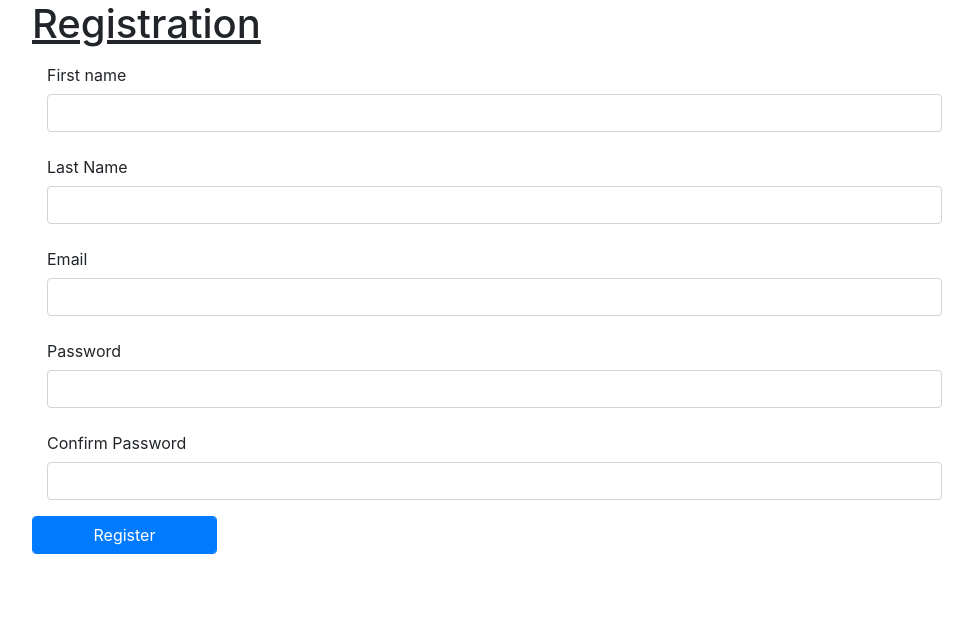
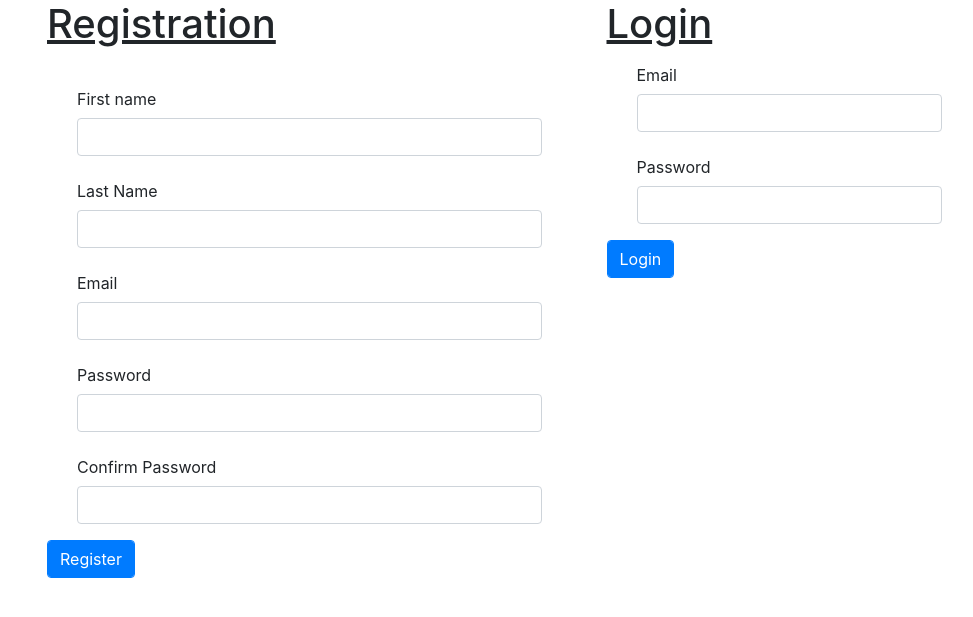
Before and after one commit to ThomasTruong01/basic_regstration, a Flask app: page / in a window 1280 px wide. Shown: the top 617 px of the page, without its empty margins (53-1026 px from the left). Run offline with Flask 2, Linux system fonts and the light colour scheme; some libraries are stand-ins or nearby versions.

Commit message:
added login

```diff
--- a/server.py
+++ b/server.py
@@ -1,19 +1,28 @@
-from flask import Flask, render_template, redirect, flash, request
+from flask import Flask, render_template, redirect, flash, request, session
 from mysqlconnection import MySQLConnection
 from validate_email import validate_email
-
+from flask_bcrypt import Bcrypt
 
 app = Flask(__name__)
 app.secret_key = 'shhdonttellanyone'
+bcrypt = Bcrypt(app)
 
 
 @app.route('/')
 def main():
-    return render_template('index.html')
+    if session.get('login'):
+        if session['login']:
+            return render_template('success.html')
+    else:
+        return render_template('index.html')
 
 
 @app.route('/process', methods=['POST'])
 def process():
+    session['fName'] = request.form['fName']
+    session['lName'] = request.form['lName'],
+    session['email'] = request.form['email']
+
     is_valid = True
     if len(request.form['fName']) < 1:
         flash("Please enter in your First Name")
@@ -31,12 +40,25 @@ def process():
         is_valid = False
         flash('Please enter in a valid email.')
 
+    if is_valid:
+        mySql = MySQLConnection('basic_regstration')
+        query = 'SELECT count(email) as "UserCreated" FROM users WHERE email = %(em)s'
+        data = {'em': request.form['email']}
+        UserCreated = mySql.query_db(query, data)
+        print(UserCreated)
+        UserCreated = UserCreated[0]['UserCreated'] > 0
+        print(UserCreated)
+    if UserCreated:
+        is_valid = False
+        flash('Email has been taken, please use a different email.')
+
     SpecialSym = ['$', '@', '#', '%']
     if len(request.form['pw1']) < 5:
         flash("Please enter a password with 5 or more characters")
         is_valid = False
     elif request.form['pw1'] != request.form['pw2']:
         flash('Your passwords does not match')
+        is_valid = False
     elif len(request.form['pw1']) < 6:
         flash('length should be at least 6')
         is_valid = False
@@ -60,12 +82,55 @@ def process():
         mySql = MySQLConnection('basic_regstration')
         query = 'INSERT INTO users (first_name, last_name, email, password, created_on, updated_on) ' +\
             'VALUES (%(fn)s, %(ln)s, %(em)s, %(pw)s,now(),now())'
+        pw = bcrypt.generate_password_hash(request.form['pw1'])
+
         data = {'fn': request.form['fName'], 'ln': request.form['lName'],
-                'em': request.form['email'], 'pw': request.form['pw1']}
+                'em': request.form['email'], 'pw': pw}
         mySql.query_db(query, data)
         flash('User created!')
     return redirect('/')
 
 
+@app.route('/login', methods=['POST'])
+def login():
+    print(request.form)
+    mySql = MySQLConnection('basic_regstration')
+    query = 'SELECT * FROM users WHERE email = %(em)s'
+    data = {'em': request.form['email']}
+    pw = bcrypt.generate_password_hash(request.form['pw1'])
+    pw_hash = mySql.query_db(query, data)
+    print('*'*50)
+    print('pw_hash', pw_hash[0]['password'])
+    print('pw   ', pw)
+    print('*'*50)
+    session['fName'] = pw_hash[0]['first_name']
+    session['lName'] = pw_hash[0]['last_name']
+    session['email'] = pw_hash[0]['email']
+    print(session)
+    if bcrypt.check_password_hash(
+            pw_hash[0]['password'], request.form['pw1']):
+        session['login'] = True
+        return redirect('/success')
+    else:
+        flash('Wrong Password')
+        return redirect('/')
+
+
+@app.route('/success')
+def success():
+    if session.get('login'):
+        if session['login']:
+            return render_template('success.html')
+    else:
+        return redirect('/')
+
+
+@app.route('/logout')
+def logout():
+    session['login'] = False
+    session.clear()
+    return redirect('/')
+
+
 if __name__ == "__main__":
     app.run(debug=True)
--- a/static/style.css
+++ b/static/style.css
@@ -0,0 +1,3 @@
+.login .registration {
+	display: inline-block;
+}
--- a/templates/index.html
+++ b/templates/index.html
@@ -32,10 +32,18 @@
 			href="{{ url_for('static', filename='style.css') }}"
 		/>
 		<link rel="stylesheet" href="../static/style.css" />
+		<style>
+			.container div {
+				display: inline-block;
+				vertical-align: top;
+			}
+		</style>
 	</head>
 	<body>
 		<div class="container">
+			<div class="registration col-sm-6">
 				<p class="h1"><u>Registration</u></p>
+				<div class="errMsg">
 					<!-- declare a variable called messages -->
 					{% with messages = get_flashed_messages() %}
 					<!-- check if there are any messages -->
@@ -45,47 +53,99 @@
 					<!-- display each message in a paragraph tag -->
 					<p>{{ message }}</p>
 					{% endfor %} {% endif %} {% endwith %}
+				</div>
 
 				<form action="process" method="post">
-				<div class="form-group">
-					<label for="fName" class="col-sm-2 col-form-label">First name</label>
-					<div class="col-sm-10">
-						<input type="text" name="fName" id="fName" class="form-control" />
+					<div class="form-group col-sm-12">
+						<label for="fName" class="col-sm-8 col-form-label"
+							>First name</label
+						>
+						<div class="col-sm-12">
+							<input
+								type="text"
+								name="fName"
+								id="fName"
+								class="form-control"
+								value="{{ session['fName'] }}"
+							/>
+						</div>
+					</div>
+					<div class="form-group col-sm-12">
+						<label for="lName" class="col-sm-8 col-form-label">Last Name</label>
+						<div class="col-sm-12">
+							<input
+								type="text"
+								name="lName"
+								id="lName"
+								class="form-control"
+								value="{{ session['lName'] }}"
+							/>
+						</div>
+					</div>
+					<div class="form-group col-sm-12">
+						<label for="email" class="col-sm-8 col-form-label">Email</label>
+						<div class="col-sm-12">
+							<input
+								type="email"
+								name="email"
+								id="email"
+								class="form-control"
+								value="{{ session['email'] }}"
+							/>
+						</div>
+					</div>
+					<div class="form-group col-sm-12">
+						<label for="pw1" class="col-sm-8 col-form-label">Password</label>
+						<div class="col-sm-12">
+							<input type="password" name="pw1" id="pw1" class="form-control" />
+						</div>
+					</div>
+					<div class="form-group col-sm-12">
+						<label for="pw2" class="col-sm-8 col-form-label"
+							>Confirm Password</label
+						>
+						<div class="col-sm-12">
+							<input type="password" name="pw2" id="pw2" class="form-control" />
 						</div>
 					</div>
 					<div class="form-group">
-					<label for="lName" class="col-sm-2 col-form-label">Last Name</label>
+						<input
+							type="submit"
+							value="Register"
+							class="form-control btn btn-primary"
+						/>
+					</div>
+				</form>
+			</div>
+			<div class="login col-sm-5">
+				<p class="h1"><u>Login</u></p>
+				<form action="/login" method="POST">
+					<div class="form-group col-sm-12">
+						<label for="email" class="col-sm-8 col-form-label">Email</label>
 						<div class="col-sm-10">
-						<input type="text" name="lName" id="lName" class="form-control" />
+							<input
+								type="email"
+								name="email"
+								id="email"
+								class="form-control"
+							/>
 						</div>
 					</div>
-				<div class="form-group">
-					<label for="email" class="col-sm-2 col-form-label">Email</label>
-					<div class="col-sm-10">
-						<input type="email" name="email" id="email" class="form-control" />
-					</div>
-				</div>
-				<div class="form-group">
-					<label for="pw1" class="col-sm-2 col-form-label">Password</label>
+					<div class="form-group col-sm-12">
+						<label for="pw1" class="col-sm-8 col-form-label">Password</label>
 						<div class="col-sm-10">
 							<input type="password" name="pw1" id="pw1" class="form-control" />
 						</div>
 					</div>
 					<div class="form-group">
-					<label for="pw2" class="col-sm-2 col-form-label"
-						>Confirm Password</label
-					>
-					<div class="col-sm-10">
-						<input type="password" name="pw2" id="pw2" class="form-control" />
-					</div>
-				</div>
-
 						<input
 							type="submit"
-					value="Register"
-					class="form-control btn btn-primary col-sm-2"
+							value="Login"
+							class="form-control btn btn-primary"
 						/>
+					</div>
 				</form>
+			</div>
 		</div>
 	</body>
 </html>
```
Also changed, not shown: templates/success.html (added, +13 -0 lines). Lines whose indentation alone changed are shown as unchanged.
